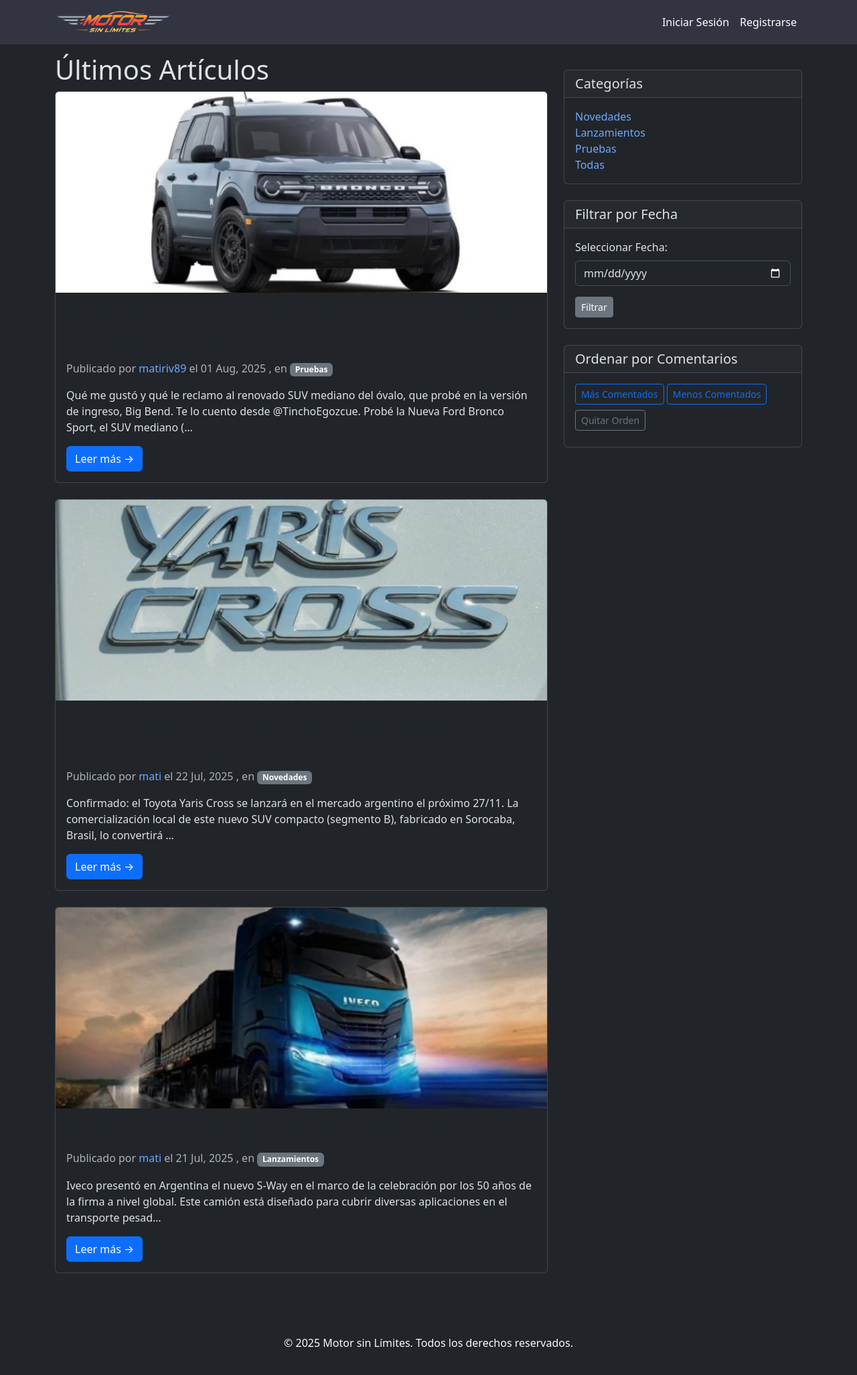
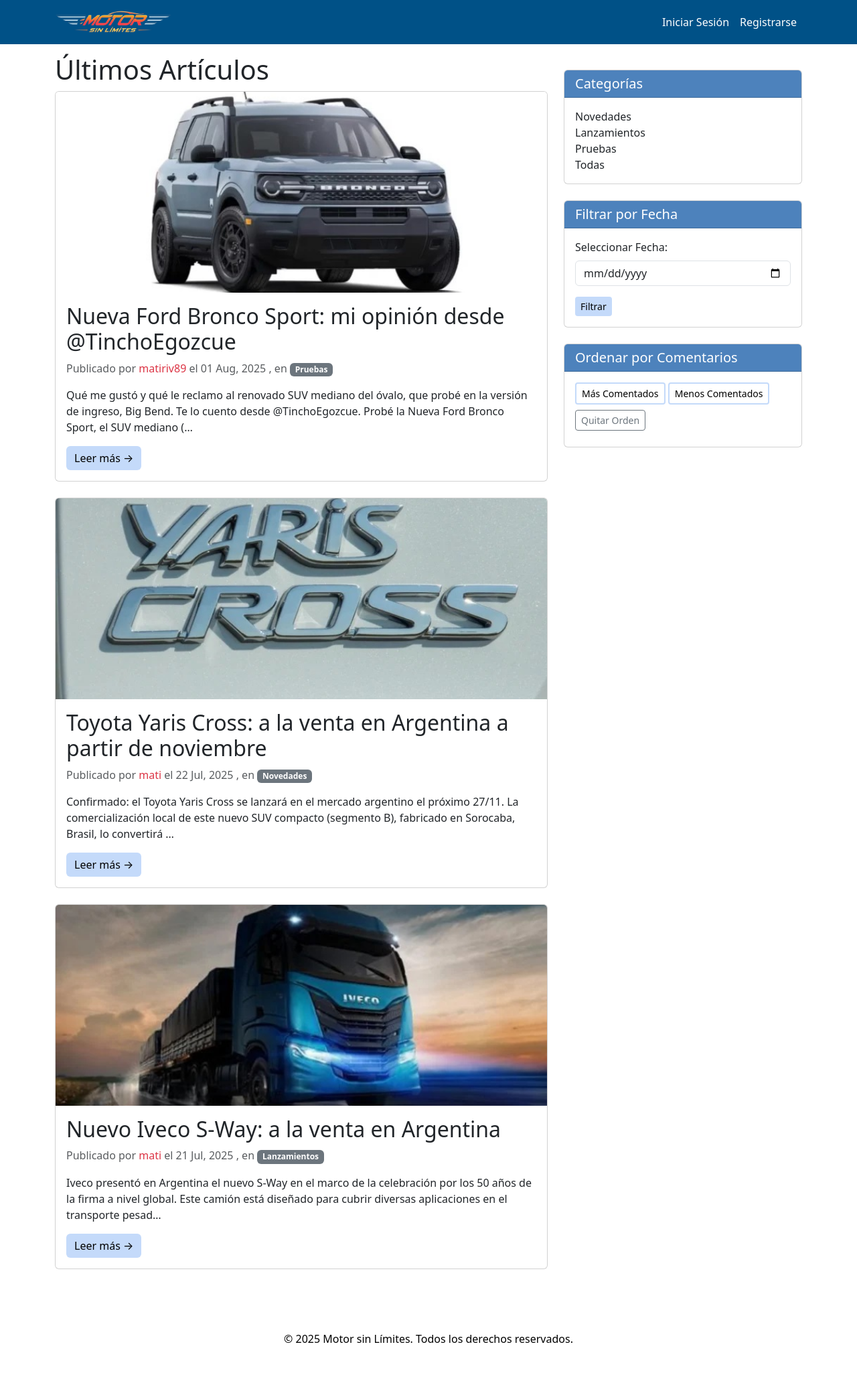
Before and after one commit to Matirivarola89/auto_blog, a Django app: page / in a window 1280 px wide. Shown: the whole page at 67% size. After the commit the page ends 2005 px from the top, so only its background shows below. Run offline with Django 5.2, Linux system fonts and the light colour scheme; data comes from the database, SQL or seed files in the repository; both versions use the stored data as it was after the commit.

Commit message:
paleta de colores

```diff
--- a/mysite/templates/base.html
+++ b/mysite/templates/base.html
@@ -3,7 +3,7 @@
 
 <!DOCTYPE html>
 
-<html lang="es" data-bs-theme="dark">
+<html lang="es" data-bs-theme="light">
 <head>
     <meta charset="UTF-8">
     <meta name="viewport" content="width=device-width, initial-scale=1.0">
@@ -11,28 +11,31 @@
     <link href="https://cdn.jsdelivr.net/npm/bootstrap@5.3.3/dist/css/bootstrap.min.css" rel="stylesheet">
     <style>
         body { padding-top: 56px; } /* Ajuste para el navbar fijo */
-        .footer { background-color: #f8f9fa; padding: 20px 0; text-align: center; }
-        .navbar-custom { background-color: #333442 !important ; }
+        .footer { background-color: rgba(255, 255, 255, 1); padding: 20px 0; text-align: center; }
+        .navbar-custom { background-color: #005187 !important ; }
         .navbar-dark .navbar-nav .nav-link { color: white;}
         .navbar img {
                     max-height: 40px; /* Ajusta según el tamaño deseado */
                     width: auto;
                 }
         .footer {
-                background-color: #212529; /* Fondo oscuro */
-                color: #f8f9fa;            /* Texto claro */
+                background-color: white;
+                color: black;
+
                 padding: 20px 0;
                 text-align: center;
                 }
         a {
             text-decoration: none;
+            color: #2196f3;
 
         }
+
 
     </style>
 </head>
 <body>
-    <nav class="navbar navbar-expand-lg navbar-dark navbar-custom bg-dark fixed-top">
+    <nav class="navbar navbar-expand-lg navbar-dark navbar-custom fixed-top">
         <div class="container">
             <a class="navbar-brand" href="{% url 'blog:home' %}">
                 <img src="{% static 'media/Logo.png' %}" alt="Motor sin límites">
--- a/mysite/templates/blog/home.html
+++ b/mysite/templates/blog/home.html
@@ -3,6 +3,39 @@
 {% block title %}Inicio{% endblock %}
 
 {% block content %}
+<style>
+  .btn-custom {
+    background-color: #c4dafa;
+    color: black;
+    border: none;
+  }
+
+  .btn-custom:hover {
+    background-color: #84b6f4;
+    color: #ffffff;
+  }
+
+
+  .card-header {
+    background-color: #4d82bc;
+    color: #ffffff;
+  }
+
+  .btn-outline-custom {
+    color: black;
+    border: 2px solid #c4dafa;
+    background-color: transparent;
+  }
+
+  .btn-outline-custom:hover {
+    background-color: #84b6f4;
+    color: white;
+  }
+
+
+</style>
+
+
 <div class="row">
     <div class="col-md-8">
         <h1>Últimos Artículos</h1>
@@ -14,11 +47,11 @@
                 <div class="card-body">
                     <h2 class="card-title"><a href="{% url 'blog:post_detail' pk=post.pk %}" class="text-decoration-none text-dark">{{ post.titulo }}</a></h2>
                     <p class="card-text text-muted">
-                        Publicado por <a href="#">{{ post.autor.username }}</a> el {{ post.fecha_publicacion|date:"d M, Y" }}
+                        Publicado por <a href="#" class="text-danger">{{ post.autor.username }}</a> el {{ post.fecha_publicacion|date:"d M, Y" }}
                         {% if post.categoria %}, en <span class="badge bg-secondary">{{ post.categoria.nombre }}</span>{% endif %}
                     </p>
                     <p class="card-text">{{ post.contenido|truncatechars:200 }}</p>
-                    <a href="{% url 'blog:post_detail' pk=post.pk %}" class="btn btn-primary">Leer más &rarr;</a>
+                    <a href="{% url 'blog:post_detail' pk=post.pk %}" class="btn btn-custom">Leer más &rarr;</a>
                 </div>
             </div>
         {% empty %}
@@ -55,10 +88,10 @@
                         <ul class="list-unstyled mb-0">
                             {% for categoria in categorias %}
                                 <li>
-                                    <a href="{% url 'blog:home' %}?categoria={{ categoria.nombre }}">{{ categoria.nombre }} </a>
+                                    <a href="{% url 'blog:home' %}?categoria={{ categoria.nombre }}" class="text-dark">{{ categoria.nombre }} </a>
                                 </li>
                             {% endfor %}
-                            <li><a href="{% url 'blog:home' %}">Todas</a></li>
+                            <li><a href="{% url 'blog:home' %}" class="text-dark">Todas</a></li>
                         </ul>
                     </div>
                 </div>
@@ -73,7 +106,7 @@
                         <label for="fecha" class="form-label">Seleccionar Fecha:</label>
                         <input type="date" class="form-control" id="fecha" name="fecha" value="{{ request.GET.fecha }}">
                     </div>
-                    <button type="submit" class="btn btn-secondary btn-sm">Filtrar</button>
+                    <button type="submit" class="btn btn-custom btn-sm">Filtrar</button>
                     {% if request.GET.fecha %}<a href="{% url 'blog:home' %}" class="btn btn-outline-secondary btn-sm ms-2">Borrar Filtro</a>{% endif %}
                 </form>
             </div>
@@ -84,8 +117,8 @@
         <div class="card my-4">
             <h5 class="card-header">Ordenar por Comentarios</h5>
             <div class="card-body">
-                <a href="{% url 'blog:home' %}?ordenar_comentarios=desc" class="btn btn-sm btn-outline-primary mb-2">Más Comentados</a>
-                <a href="{% url 'blog:home' %}?ordenar_comentarios=asc" class="btn btn-sm btn-outline-primary mb-2">Menos Comentados</a>
+                <a href="{% url 'blog:home' %}?ordenar_comentarios=desc" class="btn btn-sm btn-outline-custom mb-2">Más Comentados</a>
+                <a href="{% url 'blog:home' %}?ordenar_comentarios=asc" class="btn btn-sm btn-outline-custom mb-2">Menos Comentados</a>
                 <a href="{% url 'blog:home' %}" class="btn btn-sm btn-outline-secondary mb-2">Quitar Orden</a>
             </div>
         </div>
```
Also changed, not shown: mysite/templates/accounts/register.html (+23 -2 lines), mysite/templates/blog/post_detail.html (+13 -2 lines), mysite/templates/blog/post_form.html (+24 -2 lines), mysite/templates/registration/login.html (+18 -2 lines), mysite/db.sqlite3, 1 other file.
